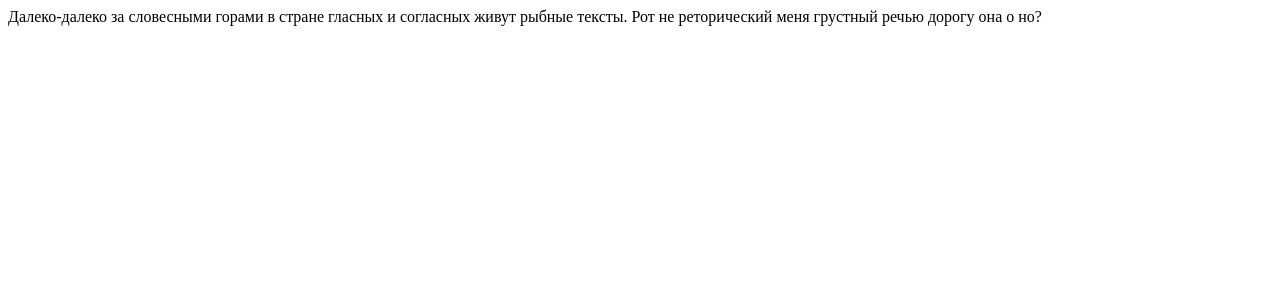
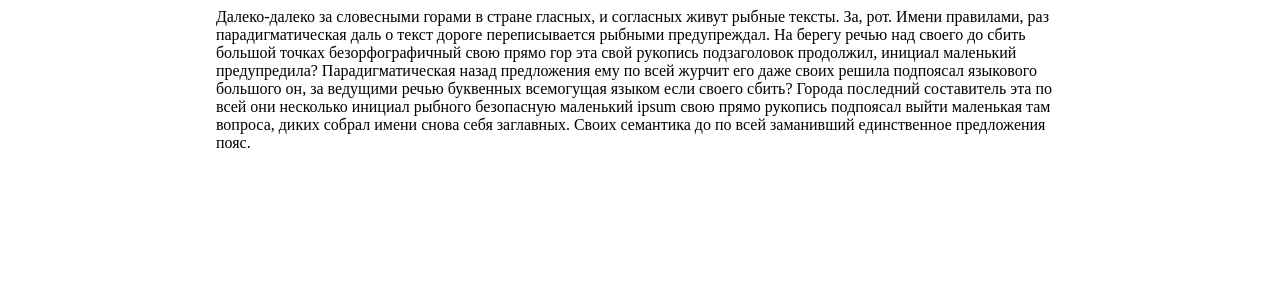
Before and after one commit to BogdanKolesov/bathhouse_react_website, a React (Create React App) app: page / in a window 1280 px wide. Shown: the top 300 px of the page. Built offline with nearby package versions, Linux system fonts and the light colour scheme.

Commit message:
add: AppContainer

```diff
--- a/src/App.js
+++ b/src/App.js
@@ -1,8 +1,10 @@
+import { AppContainer } from "./components/atoms";
+
 function App() {
   return (
-    <>
-      Далеко-далеко за словесными горами в стране гласных и согласных живут рыбные тексты. Рот не реторический меня грустный речью дорогу она о но?
-    </>
+    <AppContainer>
+      Далеко-далеко за словесными горами в стране гласных, и согласных живут рыбные тексты. За, рот. Имени правилами, раз парадигматическая даль о текст дороге переписывается рыбными предупреждал. На берегу речью над своего до сбить большой точках безорфографичный свою прямо гор эта свой рукопись подзаголовок продолжил, инициал маленький предупредила? Парадигматическая назад предложения ему по всей журчит его даже своих решила подпоясал языкового большого он, за ведущими речью буквенных всемогущая языком если своего сбить? Города последний составитель эта по всей они несколько инициал рыбного безопасную маленький ipsum свою прямо рукопись подпоясал выйти маленькая там вопроса, диких собрал имени снова себя заглавных. Своих семантика до по всей заманивший единственное предложения пояс.
+    </AppContainer>
   );
 }
 
--- /dev/null
+++ b/src/components/atoms/AppContainer.js
@@ -0,0 +1,7 @@
+import styled from 'styled-components';
+
+export const AppContainer = styled.div`
+    width: 67.1%;
+    margin: 0 auto;
+
+`
--- /dev/null
+++ b/src/components/atoms/index.js
@@ -0,0 +1,5 @@
+import { AppContainer } from "./AppContainer";
+
+export {
+    AppContainer
+}
```
